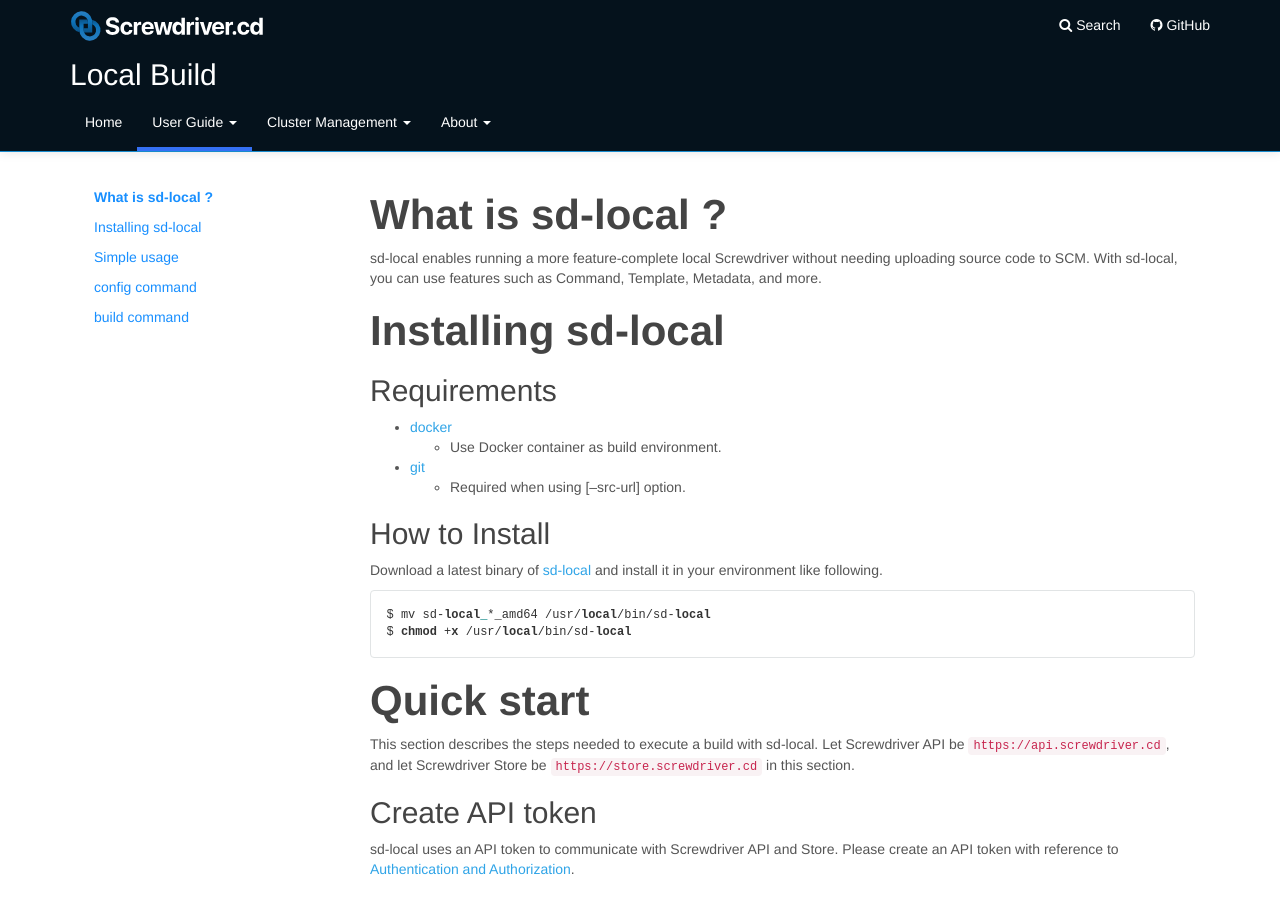
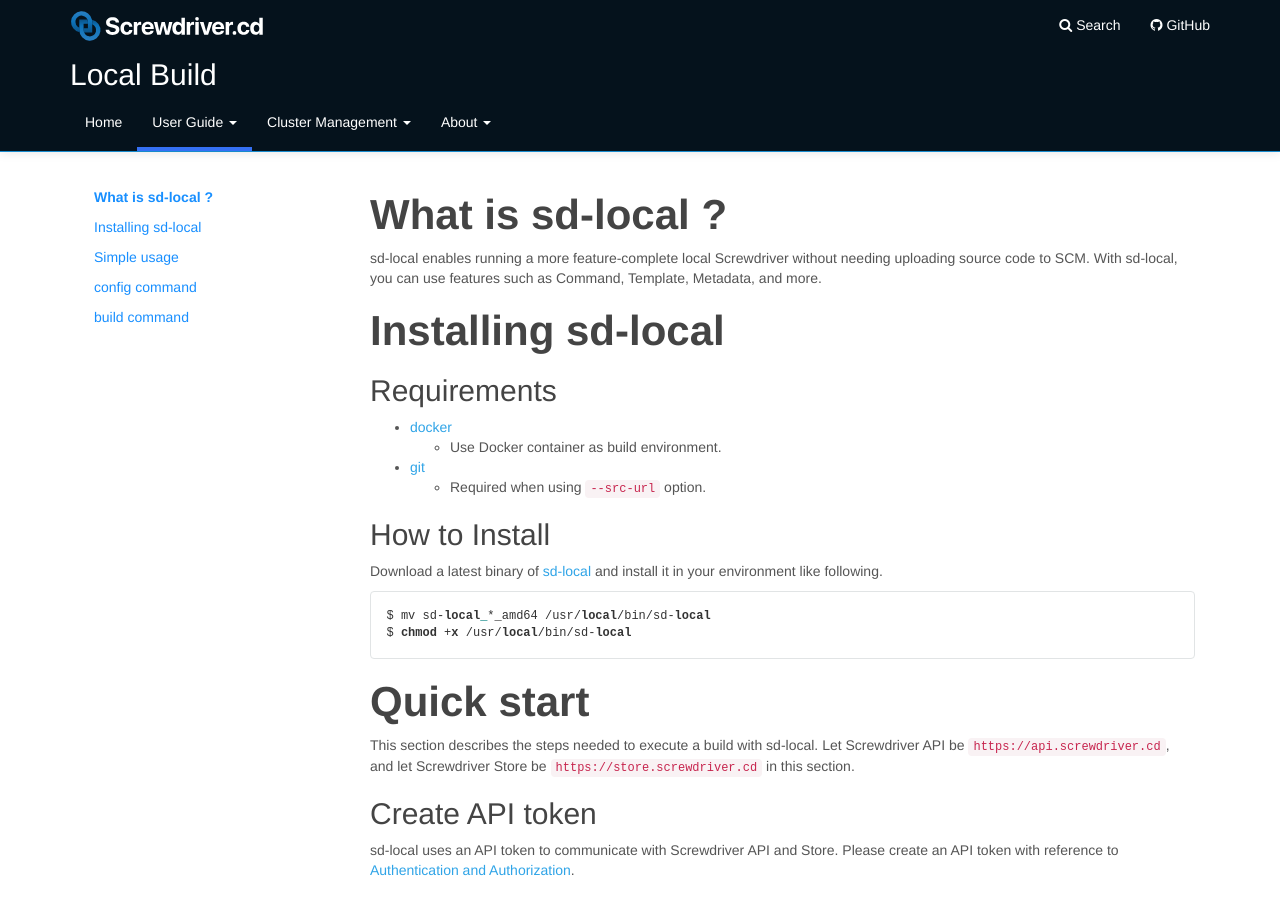
Before and after one commit to screwdriver-cd/guide, a Jekyll site: the page built from docs/user-guide/local.md, in a window 1280 px wide and 900 px high. Built offline with Jekyll 4.4.1, drawn with Linux system fonts in a browser that asks for light colours.

Commit message:
fix: src-url

```diff
--- a/docs/user-guide/local.md
+++ b/docs/user-guide/local.md
@@ -25,7 +25,7 @@ sd-local enables running a more feature-complete local Screwdriver without needi
 - [docker](https://www.docker.com/)
   - Use Docker container as build environment.
 - [git](https://git-scm.com/)
-  - Required when using [--src-url] option.
+  - Required when using `--src-url` option.
 
 
 ## How to Install
```
Also changed, not shown: docs/ja/user-guide/local.md (+1 -1 lines).
